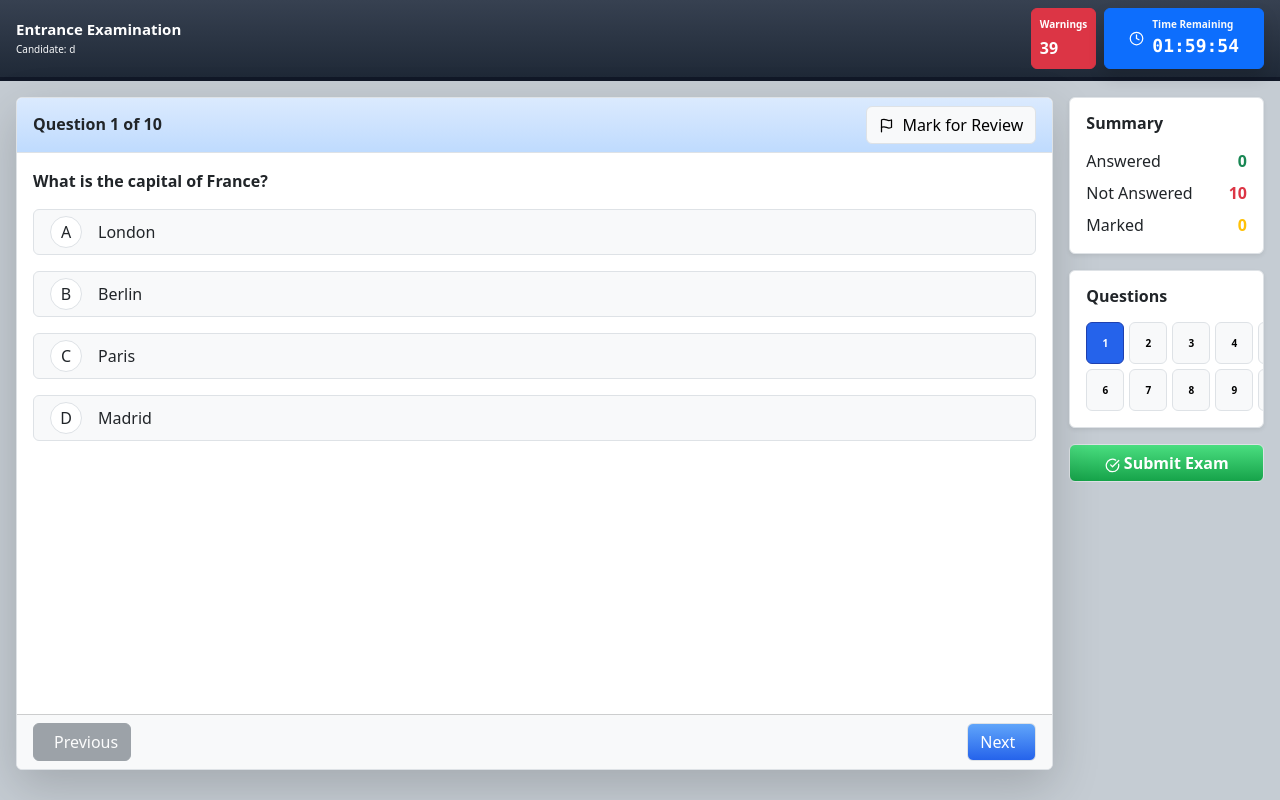
After one commit to dhatchayani6/liveprojectlms, a PHP site: page /auth/admission/student/exam.php in a window 1280 px wide. The commit adds this page. Run offline with PHP 8.4, Linux system fonts and the light colour scheme.

Commit message:
dhatchu changes

```diff
--- /dev/null
+++ b/admission/student/exam.php
@@ -0,0 +1,330 @@
+<!DOCTYPE html>
+<html lang="en">
+
+<head>
+    <meta charset="UTF-8">
+    <meta name="viewport" content="width=device-width, initial-scale=1.0">
+    <title>Entrance Examination</title>
+    <link rel="shortcut icon" href="../../images/logo1.png" type="image/x-icon" />
+    <link href="https://cdn.jsdelivr.net/npm/bootstrap@5.3.2/dist/css/bootstrap.min.css" rel="stylesheet">
+
+    <style>
+        body {
+            background: #c5ccd3;
+        }
+
+        .gradient-dark {
+            background: linear-gradient(to bottom, #374151, #1f2937);
+            border-bottom: 4px solid #111827;
+        }
+
+        .gradient-blue {
+            background: linear-gradient(to bottom, #dbeafe, #bfdbfe);
+        }
+
+        .gradient-next {
+            background: linear-gradient(to bottom, #60a5fa, #2563eb);
+        }
+
+        .gradient-submit {
+            background: linear-gradient(to bottom, #4ade80, #16a34a);
+        }
+
+        .q-btn {
+            font-size: 10px;
+            width: 38px;
+            height: 42px;
+        }
+
+        .active-question-btn {
+            /* ADDED */
+            background-color: #2563eb !important;
+            color: white !important;
+            border-color: #1e40af !important;
+        }
+
+        .full-height-row {
+            display: flex;
+            align-items: stretch;
+        }
+
+        .sidebar-full-height {
+            display: flex;
+            flex-direction: column;
+            height: 100%;
+        }
+
+        .scroll-box {
+            overflow-y: auto;
+            flex-grow: 1;
+        }
+
+        .header-title {
+            font-size: 15px !important;
+        }
+
+        .timer-number {
+            font-size: 18px !important;
+        }
+
+        .question-text {
+            font-size: 16px !important;
+        }
+
+        .small-icon {
+            font-size: 14px !important;
+        }
+
+        .option-selected {
+            background-color: rgb(59 130 246) !important;
+            color: white !important;
+            border-color: rgb(37, 99, 235) !important;
+        }
+
+        .option-selected .rounded-circle {
+            background-color: white !important;
+            color: black !important;
+            border-color: gray !important;
+        }
+
+        .btn {
+            padding-top: 6px !important;
+            padding-bottom: 6px !important;
+        }
+
+        .col-lg-10 {
+            height: 673px;
+        }
+    </style>
+</head>
+
+<body>
+
+    <!-- HEADER -->
+    <div class="gradient-dark text-white px-3 py-2 d-flex justify-content-between align-items-center">
+        <div>
+            <h4 class="fw-bold mb-1 header-title">Entrance Examination</h4>
+            <p class="text-light mb-0" style="font-size:10px !important">Candidate: d</p>
+        </div>
+        <div class="d-flex gap-2">
+            <div class="bg-danger text-white p-2 rounded border border-danger">
+                <p class="fw-semibold mb-1" style="font-size: 10px !important;">Warnings</p>
+                <p class="fw-bold fs-6 mb-0">39</p>
+            </div>
+
+            <div class="px-4 py-2 rounded border border-primary bg-primary shadow">
+
+                <div class="d-flex align-items-center gap-2">
+                    <svg xmlns="http://www.w3.org/2000/svg" width="15" height="15" viewBox="0 0 24 24" fill="none"
+                        stroke="currentColor" stroke-width="2" stroke-linecap="round" stroke-linejoin="round"
+                        class="lucide lucide-clock w-5 h-5 text-white" aria-hidden="true" data-id="element-1536">
+                        <circle cx="12" cy="12" r="10"></circle>
+                        <polyline points="12 6 12 12 16 14"></polyline>
+                    </svg>
+                    <div>
+                        <p class="text-light  mb-0 fw-semibold" style="font-size:10px !important">Time Remaining</p>
+                        <p id="timer" class="text-white fw-bold timer-number mb-0 font-monospace">01:59:47</p>
+                    </div>
+                </div>
+            </div>
+        </div>
+    </div>
+
+    <!-- MAIN -->
+    <div class="container-fluid p-3">
+        <div class="row g-3 full-height-row">
+
+            <!-- LEFT PANEL -->
+            <div class="col-lg-10">
+                <div class="card border shadow-lg h-100">
+                    <div class="card-header gradient-blue border-bottom">
+                        <div class="d-flex justify-content-between align-items-center">
+                            <h6 id="questionCount" class="fw-bold mb-0">Question 1 of 10</h6>
+
+                            <button class="btn btn-light border d-flex align-items-center gap-2">
+                                <svg xmlns="http://www.w3.org/2000/svg" width="15" height="15" viewBox="0 0 24 24"
+                                    fill="none" stroke="currentColor" stroke-width="2" stroke-linecap="round"
+                                    stroke-linejoin="round" class="lucide lucide-flag w-4 h-4" aria-hidden="true"
+                                    data-id="element-1546">
+                                    <path d="M4 15s1-1 4-1 5 2 8 2 4-1 4-1V3s-1 1-4 1-5-2-8-2-4 1-4 1z"></path>
+                                    <line x1="4" x2="4" y1="22" y2="15"></line>
+                                </svg> Mark for Review
+                            </button>
+                        </div>
+                    </div>
+
+                    <div class="card-body question-text">
+                        <p class="fw-semibold question-text" id="questionText"></p>
+                        <div class="d-grid gap-3" id="optionsBox"></div>
+                    </div>
+
+                    <div class="card-footer bg-light d-flex justify-content-between">
+                        <button id="prevBtn" class="btn btn-secondary disabled d-flex align-items-center gap-2">
+                            <i class="bi bi-chevron-left small-icon"></i> Previous
+                        </button>
+
+                        <button id="nextBtn"
+                            class="btn text-white d-flex align-items-center gap-2 gradient-next border">
+                            Next <i class="bi bi-chevron-right small-icon"></i>
+                        </button>
+                    </div>
+                </div>
+            </div>
+
+            <!-- RIGHT PANEL -->
+            <div class="col-lg-2 sidebar-full-height">
+                <div class="card border shadow-sm mb-3">
+                    <div class="card-body">
+                        <h6 class="fw-bold mb-3">Summary</h6>
+                        <div class="d-flex justify-content-between mb-2"><span>Answered</span><span
+                                class="fw-bold text-success">0</span></div>
+                        <div class="d-flex justify-content-between mb-2"><span>Not Answered</span><span
+                                class="fw-bold text-danger">10</span></div>
+                        <div class="d-flex justify-content-between"><span>Marked</span><span
+                                class="fw-bold text-warning">0</span></div>
+                    </div>
+                </div>
+
+                <div class="card border shadow-sm flex-grow-1 d-flex flex-column">
+                    <div class="card-body scroll-box">
+                        <h6 class="fw-bold mb-3">Questions</h6>
+
+                        <!-- QUESTION BUTTONS -->
+                        <div id="questionButtons" class="d-grid" style="grid-template-columns: repeat(5,1fr); gap:5px;">
+                            <!-- Will be filled by JS -->
+                        </div>
+
+                    </div>
+
+
+                </div>
+                <div class="py-3">
+                    <button class="btn w-100 text-white fw-bold py-3  gradient-submit border">
+                        <svg xmlns="http://www.w3.org/2000/svg" width="15" height="15" viewBox="0 0 24 24" fill="none"
+                            stroke="currentColor" stroke-width="2" stroke-linecap="round" stroke-linejoin="round"
+                            class="lucide lucide-circle-check-big w-5 h-5" aria-hidden="true" data-id="element-1580">
+                            <path d="M21.801 10A10 10 0 1 1 17 3.335"></path>
+                            <path d="m9 11 3 3L22 4"></path>
+                        </svg> Submit Exam
+                    </button>
+                </div>
+            </div>
+
+        </div>
+    </div>
+
+    <!-- TIMER SCRIPT -->
+    <script>
+        let timeRemaining = 7199;
+        function updateTimer() {
+            let h = String(Math.floor(timeRemaining / 3600)).padStart(2, '0');
+            let m = String(Math.floor((timeRemaining % 3600) / 60)).padStart(2, '0');
+            let s = String(timeRemaining % 60).padStart(2, '0');
+            document.getElementById("timer").textContent = `${h}:${m}:${s}`;
+            if (timeRemaining <= 0) {
+                clearInterval(timerInterval);
+                alert("Time is up! Submitting exam...");
+            }
+            timeRemaining--;
+        }
+        let timerInterval = setInterval(updateTimer, 1000);
+    </script>
+
+    <!-- QUESTIONS + SIDE BUTTON HIGHLIGHT SCRIPT -->
+    <script>
+        const questions = [
+            { q: "What is the capital of France?", options: ["London", "Berlin", "Paris", "Madrid"] },
+            { q: "Who wrote the Ramayana?", options: ["Valmiki", "Vyasa", "Tulsidas", "Kalidasa"] },
+            { q: "Which planet is the Red Planet?", options: ["Earth", "Venus", "Mars", "Jupiter"] },
+            { q: "Speed of light is?", options: ["3×10⁸ m/s", "3×10⁶ m/s", "1×10⁸ m/s", "1×10⁶ m/s"] },
+            { q: "Which gas is released by plants?", options: ["Oxygen", "Nitrogen", "CO₂", "Hydrogen"] },
+            { q: "Father of Computers?", options: ["Charles Babbage", "Turing", "Gates", "Newton"] },
+            { q: "Largest continent?", options: ["Asia", "Europe", "Africa", "Australia"] },
+            { q: "Longest river?", options: ["Nile", "Amazon", "Ganga", "Yangtze"] },
+            { q: "Temperature is measured by?", options: ["Thermometer", "Barometer", "Hygrometer", "Voltmeter"] },
+            { q: "Which organ purifies blood?", options: ["Heart", "Liver", "Kidney", "Lungs"] }
+        ];
+
+        let index = 0;
+        let answers = Array(questions.length).fill(null);
+
+        const prevBtn = document.getElementById("prevBtn");
+        const nextBtn = document.getElementById("nextBtn");
+
+        // CREATE QUESTION BUTTONS
+        const qButtonsContainer = document.getElementById("questionButtons");
+        for (let i = 0; i < questions.length; i++) {
+            qButtonsContainer.innerHTML += `<button class="btn btn-light border fw-bold q-btn" data-q="${i}">${i + 1}</button>`;
+        }
+
+        // UPDATE HIGHLIGHT ON RIGHT PANEL
+        function updateQuestionButtons() {
+            document.querySelectorAll(".q-btn").forEach((btn, i) => {
+                btn.classList.remove("active-question-btn");
+                if (i === index) btn.classList.add("active-question-btn");
+            });
+        }
+
+        // LOAD QUESTION
+        function loadQuestion() {
+            document.getElementById("questionText").innerText = questions[index].q;
+            document.getElementById("questionCount").innerText = `Question ${index + 1} of 10`;
+
+            let html = "";
+            let letters = ["A", "B", "C", "D"];
+
+            questions[index].options.forEach((opt, i) => {
+                let selected = answers[index] === i ? "option-selected" : "";
+                html += `
+                <button class="btn border text-start p-3 bg-light option-btn ${selected}" data-opt="${i}">
+                    <div class="d-flex align-items-center gap-3">
+                        <div class="rounded-circle border bg-white d-flex justify-content-center align-items-center"
+                            style="width:32px;height:32px;">${letters[i]}</div>
+                        <span>${opt}</span>
+                    </div>
+                </button>`;
+            });
+
+            document.getElementById("optionsBox").innerHTML = html;
+
+            // Option click event
+            document.querySelectorAll(".option-btn").forEach(btn => {
+                btn.addEventListener("click", function () {
+                    let selectedOption = parseInt(this.getAttribute("data-opt"));
+                    answers[index] = selectedOption;
+
+                    document.querySelectorAll(".option-btn").forEach(b => b.classList.remove("option-selected"));
+                    this.classList.add("option-selected");
+                });
+            });
+
+            updateQuestionButtons(); // ADDED
+
+            prevBtn.classList.toggle("disabled", index === 0);
+            nextBtn.classList.toggle("disabled", index === questions.length - 1);
+        }
+
+        nextBtn.addEventListener("click", () => {
+            if (index < questions.length - 1) index++;
+            loadQuestion();
+        });
+
+        prevBtn.addEventListener("click", () => {
+            if (index > 0) index--;
+            loadQuestion();
+        });
+
+        // Right panel buttons click → Jump to question
+        document.querySelectorAll(".q-btn").forEach(btn => {
+            btn.addEventListener("click", function () {
+                index = parseInt(this.getAttribute("data-q"));
+                loadQuestion();
+            });
+        });
+
+        loadQuestion();
+    </script>
+
+</body>
+
+</html>
--- a/admission/student/student_dashboard.php
+++ b/admission/student/student_dashboard.php
@@ -296,8 +296,8 @@
             </div>
 
             <div class="d-flex gap-2">
-                <button class="exam-btn-purple">Enter Exam</button>
-                <button class="exam-btn-green">View Hall Ticket</button>
+                <a href="exam_entrance.php"> <button class="exam-btn-purple">Enter Exam</button>
+                </a> <button class="exam-btn-green">View Hall Ticket</button>
                 <button class="exam-btn-blue">Print</button>
             </div>
 
```
Also changed, not shown: admission/student/exam_entrance.php (added, +131 -0 lines).
